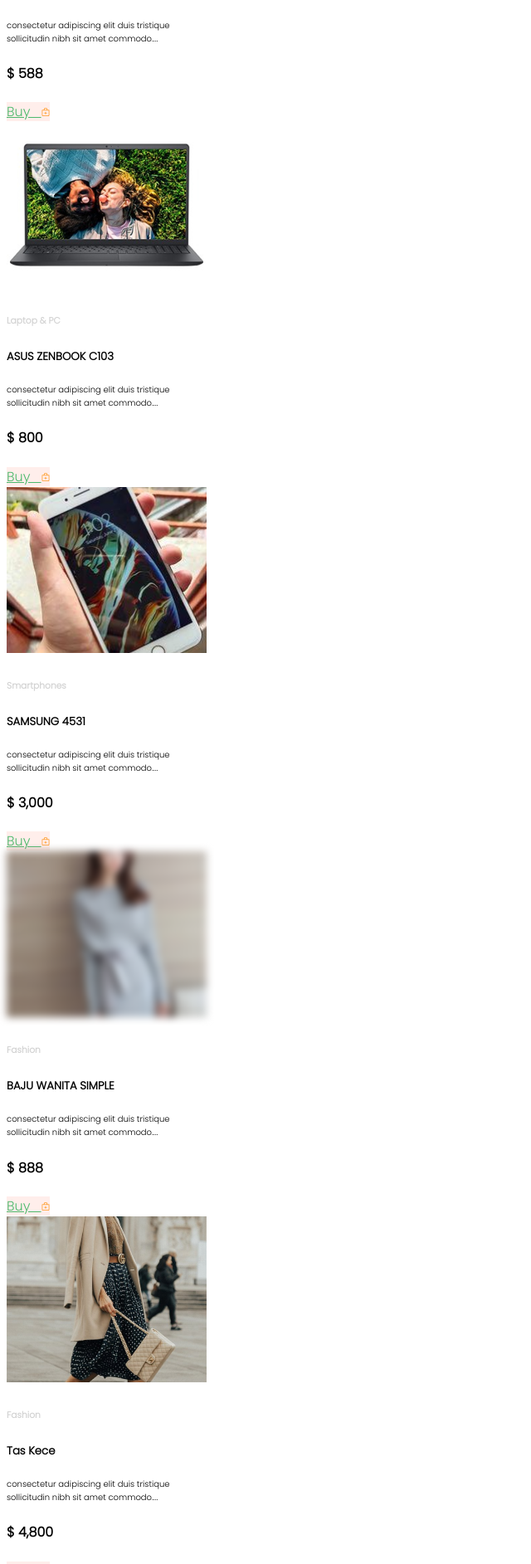
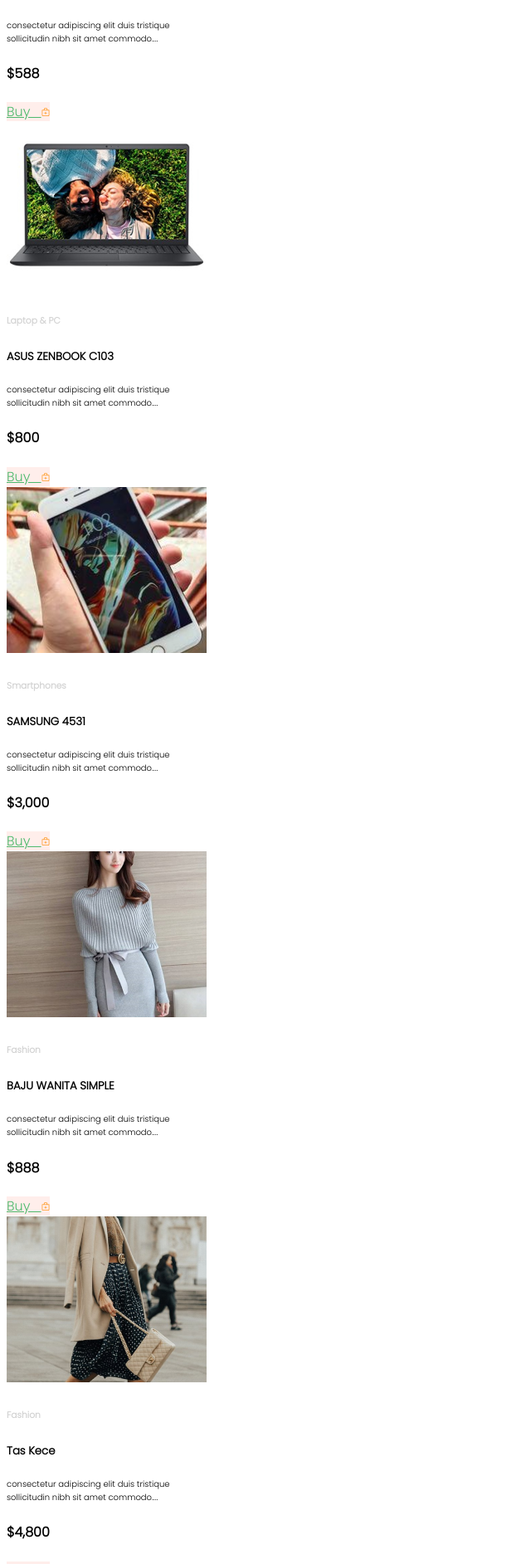
Before and after one commit to Aitrich-Academy/-angular-main-project-batch3-21-03-2023, an Angular app in the folder Trendzz/: page / in a window 1280 px wide. Shown: the part 2820-4705 px from the top of the page at 83% size, without its empty margins (0-640 px from the left). Built offline with nearby package versions, Linux system fonts and the light colour scheme.

Commit message:
Landing Page Revised

```diff
--- /dev/null
+++ b/Trendzz/src/app/usermodule/userlanding/data.ts
@@ -0,0 +1,8 @@
+export interface cardData{
+    productImage : string
+    category : string,
+    productName: string,
+    productDesc : string,
+    amount : number,
+
+}
--- a/Trendzz/src/app/usermodule/userlanding/userlanding.component.css
+++ b/Trendzz/src/app/usermodule/userlanding/userlanding.component.css
@@ -95,6 +95,6 @@ table,tr,td,th{
     border-left: 1px solid rgb(139, 131, 131);
     height: 100px;
     position:absolute;
-    left: 50%;
-    top: 1500px;
+    left: 46%;
+    top: 1520px;
   }
--- a/Trendzz/src/app/usermodule/userlanding/userlanding.component.html
+++ b/Trendzz/src/app/usermodule/userlanding/userlanding.component.html
@@ -48,18 +48,18 @@
     </div>
 </section>
 <section>
-    <div class="container-fluid">
-    <div class="row">
-        <div class="col">
-            <div class="card" style="width: 15rem;">
-  <img src="../../../assets/images/Rectangle 5.png" class="card-img-top" alt="...">
+    <div class="container mt-5">
+    <div class="row" >
+        <div class="col-md-3" *ngFor="let carddata of data ">
+            <div class="card" style="width: 15rem;" >
+  <img src={{carddata.productImage}} class="card-img-top" alt="...">
   <div class="card-body">
-    <h6 class="card-title title1">Laptop & PC</h6>
-    <h5 class="card-title">ASUS X441UV</h5>
-    <p class="card-text">consectetur adipiscing elit duis tristique sollicitudin nibh sit amet commodo....</p>
+    <h6 class="card-title title1">{{carddata.category}}</h6>
+    <h5 class="card-title">{{carddata.productName}}</h5>
+    <p class="card-text">{{carddata.productDesc}}</p>
     <div class="row">
             <div class="col">
-                 <h4>$ 2,800</h4>
+                 <h4>{{carddata.amount | currency : 'USD' : true : '2.0'}}</h4>
             </div>
         <div class="col">
             <a href="#" class="btn buy ">Buy &nbsp; <img src="../../../assets/images/bag-plus 1.png"></a>
@@ -68,139 +68,8 @@
   </div>
 </div>
 </div>
-        <div class="col">
-            <div class="card" style="width: 15rem;">
-  <img src="../../../assets/images/Rectangle 5-1.png" class="card-img-top" alt="...">
-  <div class="card-body">
-    <h6 class="card-title title1">Smartphones</h6>
-    <h5 class="card-title">Iphone 14</h5>
-    <p class="card-text"> consectetur adipiscing elit duis tristique sollicitudin nibh sit amet commodo....</p>
-    <div class="row">
-        <div class="col">
-            <h4>$ 588</h4>
-        </div>
-        <div class="col">
-            <a href="#" class="btn buy">Buy &nbsp; <img src="../../../assets/images/bag-plus 1.png"></a>
-        </div>
-    </div>
-  </div>
-</div>
-</div>
-        <div class="col">
-            <div class="card" style="width: 15rem;">
-  <img src="../../../assets/images/Laptop.png" class="card-img-top" alt="...">
-  <div class="card-body">
-    <h6 class="card-title title1">Laptop & PC</h6>
-    <h5 class="card-title">ASUS ZENBOOK C103</h5>
-    <p class="card-text">consectetur adipiscing elit duis tristique sollicitudin nibh sit amet commodo....</p>
-    <div class="row">
-        <div class="col">
-            <h4>$ 800</h4>
-        </div>
-        <div class="col">
-            <a href="#" class="btn buy">Buy &nbsp; <img src="../../../assets/images/bag-plus 1.png"></a>
-        </div>
-    </div>
-  </div>
-</div>
-</div>
-        <div class="col">
-            <div class="card" style="width: 15rem;">
-  <img src="../../../assets/images/Rectangle 5-2.png" class="card-img-top" alt="...">
-  <div class="card-body">
-    <h6 class="card-title title1">Smartphones</h6>
-    <h5 class="card-title">SAMSUNG 4531</h5>
-    <p class="card-text">consectetur adipiscing elit duis tristique sollicitudin nibh sit amet commodo....</p>
-    <div class="row">
-        <div class="col">
-            <h4>$ 3,000</h4>
-        </div>
-        <div class="col">
-            <a href="#" class="btn buy">Buy &nbsp; <img src="../../../assets/images/bag-plus 1.png"></a>
-        </div>
-    </div>
-  </div>
-</div>
-</div>
     </div>
 </div>
-    <div class="container-fluid mt-5">
-        <div class="row">
-            <div class="col">
-                <div class="card" style="width: 15rem;">
-      <img src="../../../assets/images/Rectangle 5 (7).png" class="card-img-top ima" alt="...">
-      <div class="card-body">
-        <h6 class="card-title title1">Fashion</h6>
-        <h5 class="card-title">BAJU WANITA SIMPLE</h5>
-        <p class="card-text">consectetur adipiscing elit duis tristique sollicitudin nibh sit amet commodo....</p>
-        <div class="row">
-            <div class="col">
-                <h4>$ 888</h4>
-            </div>
-            <div class="col">
-                <a href="#" class="btn buy">Buy &nbsp; <img src="../../../assets/images/bag-plus 1.png"></a>
-            </div>
-        </div>
-      </div>
-    </div>
-    </div>
-            <div class="col">
-                <div class="card" style="width: 15rem;">
-      <img src="../../../assets/images/Rectangle 5 (6).png" class="card-img-top " alt="...">
-      <div class="card-body">
-        <h6 class="card-title title1">Fashion</h6>
-        <h5 class="card-title">Tas Kece</h5>
-        <p class="card-text">consectetur adipiscing elit duis tristique sollicitudin nibh sit amet commodo....</p>
-        <div class="row">
-            <div class="col">
-                <h4>$ 4,800</h4>
-            </div>
-            <div class="col">
-                <a href="#" class="btn buy">Buy &nbsp; <img src="../../../assets/images/bag-plus 1.png"></a>
-            </div>
-        </div>
-      </div>
-    </div>
-    </div>
-            <div class="col">
-                <div class="card" style="width: 15rem;">
-      <img src="../../../assets/images/Rectangle 5-4.png" class="card-img-top" alt="...">
-      <div class="card-body">
-        <h6 class="card-title title1">Electronics</h6>
-        <h5 class="card-title">Pemberish Hidung</h5>
-        <p class="card-text">consectetur adipiscing elit duis tristique sollicitudin nibh sit amet commodo....</p>
-        <div class="row">
-            <div class="col">
-                <h4>$ 2,500</h4>
-            </div>
-            <div class="col">
-                <a href="#" class="btn buy">Buy &nbsp; <img src="../../../assets/images/bag-plus 1.png"></a>
-            </div>
-        </div>
-      </div>
-    </div>
-    </div>
-            <div class="col">
-                <div class="card" style="width: 15rem;">
-      <img src="../../../assets/images/Rectangle 5-3.png" class="card-img-top" alt="...">
-      <div class="card-body">
-        <h6 class="card-title title1">Accessories</h6>
-        <h5 class="card-title">Kable Data Type C</h5>
-        <p class="card-text">consectetur adipiscing elit duis tristique sollicitudin nibh sit amet commodo.....</p>
-        <div class="row">
-            <div class="col">
-                <h4>$ 3,300</h4>
-            </div>
-            <div class="col">
-                <a href="#" class="btn buy">Buy &nbsp; <img src="../../../assets/images/bag-plus 1.png"></a>
-            </div>
-        </div>
-      </div>
-    </div>
-    </div>
-        </div>
-        </div>
-
 </section>
 <footer>
     <div class="container">
--- a/Trendzz/src/app/usermodule/userlanding/userlanding.component.ts
+++ b/Trendzz/src/app/usermodule/userlanding/userlanding.component.ts
@@ -1,10 +1,90 @@
-import { Component } from '@angular/core';
+import { Component, OnInit } from '@angular/core';
+import { cardData } from './data';
 
 @Component({
   selector: 'app-userlanding',
   templateUrl: './userlanding.component.html',
   styleUrls: ['./userlanding.component.css']
 })
-export class UserlandingComponent {
+export class UserlandingComponent implements OnInit {
+
+  data : cardData[] = [ {
+    productImage : '../../../assets/images/Rectangle 5.png',
+    category: 'Laptop & PC',
+    productName: 'ASUS X441UV',
+    productDesc:'consectetur adipiscing elit duis tristique sollicitudin nibh sit amet commodo....',
+    amount:  2800,
+  },
+
+  {
+  productImage : '../../../assets/images/Rectangle 5-1.png',
+  category: 'Smartphones',
+  productName: 'Iphone 14',
+  productDesc:'consectetur adipiscing elit duis tristique sollicitudin nibh sit amet commodo....',
+  amount:  588,
+  },
+
+  {
+  productImage : '../../../assets/images/Laptop.png',
+  category: 'Laptop & PC',
+  productName: 'ASUS ZENBOOK C103',
+  productDesc:'consectetur adipiscing elit duis tristique sollicitudin nibh sit amet commodo....',
+  amount:  800,
+  },
+
+  {
+    productImage : '../../../assets/images/Rectangle 5-2.png',
+    category: 'Smartphones',
+    productName: 'SAMSUNG 4531',
+    productDesc:'consectetur adipiscing elit duis tristique sollicitudin nibh sit amet commodo....',
+    amount:  3000,
+  },
+
+  {
+    productImage : '../../../assets/images/Rectangle 5 (7).png',
+    category: 'Fashion',
+    productName: 'BAJU WANITA SIMPLE',
+    productDesc:'consectetur adipiscing elit duis tristique sollicitudin nibh sit amet commodo....',
+    amount:  888,
+  }
+  ,
+  {
+    productImage : '../../../assets/images/Rectangle 5 (6).png',
+    category: 'Fashion',
+    productName: 'Tas Kece',
+    productDesc:'consectetur adipiscing elit duis tristique sollicitudin nibh sit amet commodo....',
+    amount:  4800,
+  }
+  ,
+  {
+    productImage : '../../../assets/images/Rectangle 5-4.png',
+    category: 'Electronics',
+    productName: 'Pemberish Hidung',
+    productDesc:'consectetur adipiscing elit duis tristique sollicitudin nibh sit amet commodo....',
+    amount:  2500,
+  }
+  ,
+  {
+    productImage : '../../../assets/images/Rectangle 5-3.png',
+    category: 'Accessories',
+    productName: 'Kable Data Type C',
+    productDesc:'consectetur adipiscing elit duis tristique sollicitudin nibh sit amet commodo....',
+    amount:  3300,
+  }
+
+
+
+
+
+  ]
+
+  constructor(){}
+
+  ngOnInit(): void {
+
+  }
+
+
+
 
 }
```
